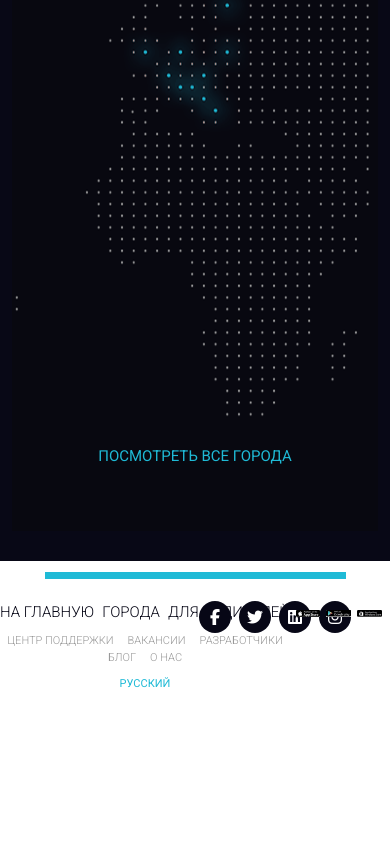
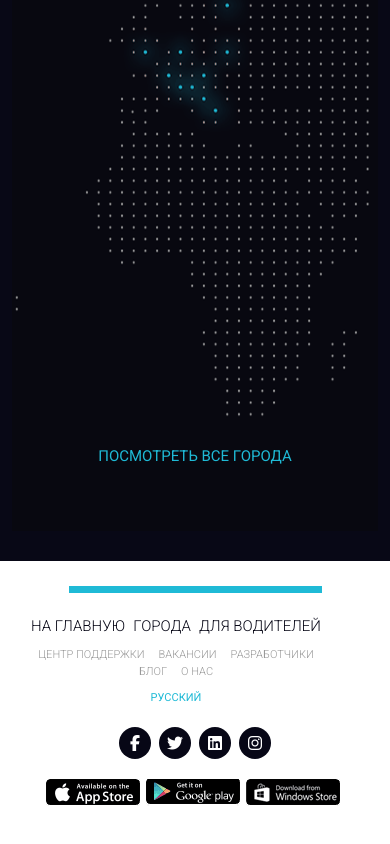
Before and after one commit to Marta109/Uber, a plain HTML site: page src/index.html in a window 390 px wide. Shown: the part 6857-7701 px from the top of the page. Before the commit the page ends 7606 px from the top, so only its background shows below. Drawn offline with Linux system fonts and the light colour scheme.

Commit message:
added last updates

```diff
--- a/src/index.html
+++ b/src/index.html
@@ -379,7 +379,7 @@
       </div>
     </section>
 
-    <footer class="footer">
+    <footer>
       <div class="footer_divader"></div>
       <div class="footer_wrapper">
         <div>
--- a/src/sass/_media.sass
+++ b/src/sass/_media.sass
@@ -82,6 +82,21 @@
             width: 230px
             &_subtitle
                 font-size: 18px
+    .world
+        min-height: 650px
+    .footer
+        &_wrapper
+            flex-wrap: wrap
+        &_wrapper > div
+            width: 100%
+            display: flex
+            justify-content: center
+            margin-bottom: 20px
+            &:nth-child(1)
+                width: 100%
+            &:nth-child(3)
+                width: 100%
+                justify-content: center
 
 @media ( max-width: 767px)
     .title
@@ -171,6 +186,11 @@
         padding: 40px 0
     .world
         min-height: 450px
+    // .footer
+    //     &_social
+    //         margin-top: -10px
+    //     &_mobile
+    //         margin-top: -10px
 
 @media (max-width: 575px)
     nav
@@ -302,7 +322,7 @@
     footer
         padding: 25px 0 20px 0
     .footer
-        &_divider
+        &_divader
             width: 253px
             margin: 0 auto
         &_wrapper
@@ -315,8 +335,19 @@
                 order: 1
             &:nth-child(3)
                 order: 3
+        // &_social
+        //     margin-top: 100px
+        //     margin-left: -79px
+        // &_mobile
+        //     margin-top: 140px
+        //     padding-right: 28px
+        //     align-items: center
+        //     display: inline-flex
+        //     margin-left: -224px
+
         &_links
             width: 290px
+            margin-left: 31px
             &_main
                 padding: 0
                 font-size: 14px
@@ -327,6 +358,7 @@
                     margin: 0 7px
             &_lang
                 margin-top: 10px
+
     .title
         font-size: 14px
         margin-top: 15px
```
Also changed, not shown: src/css/style.css, 1 other file.
